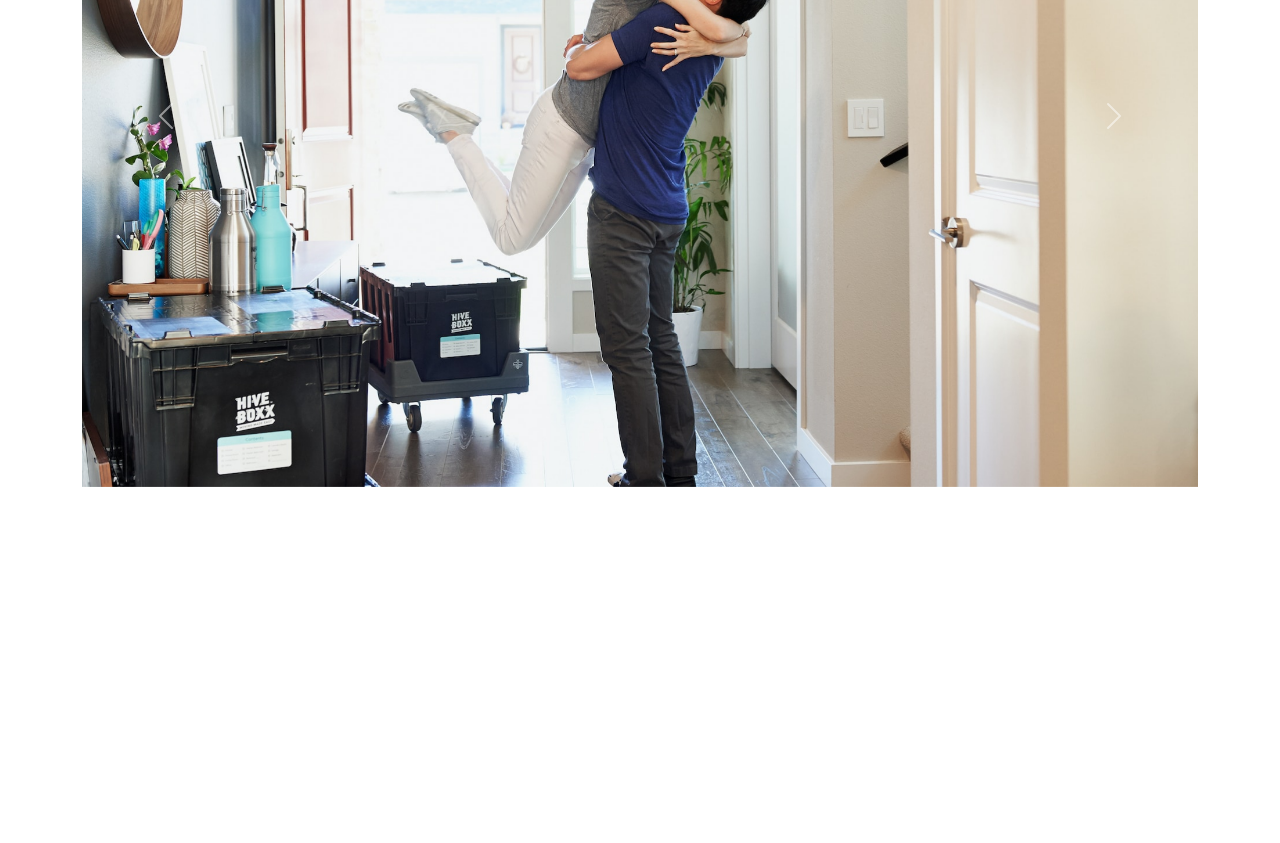
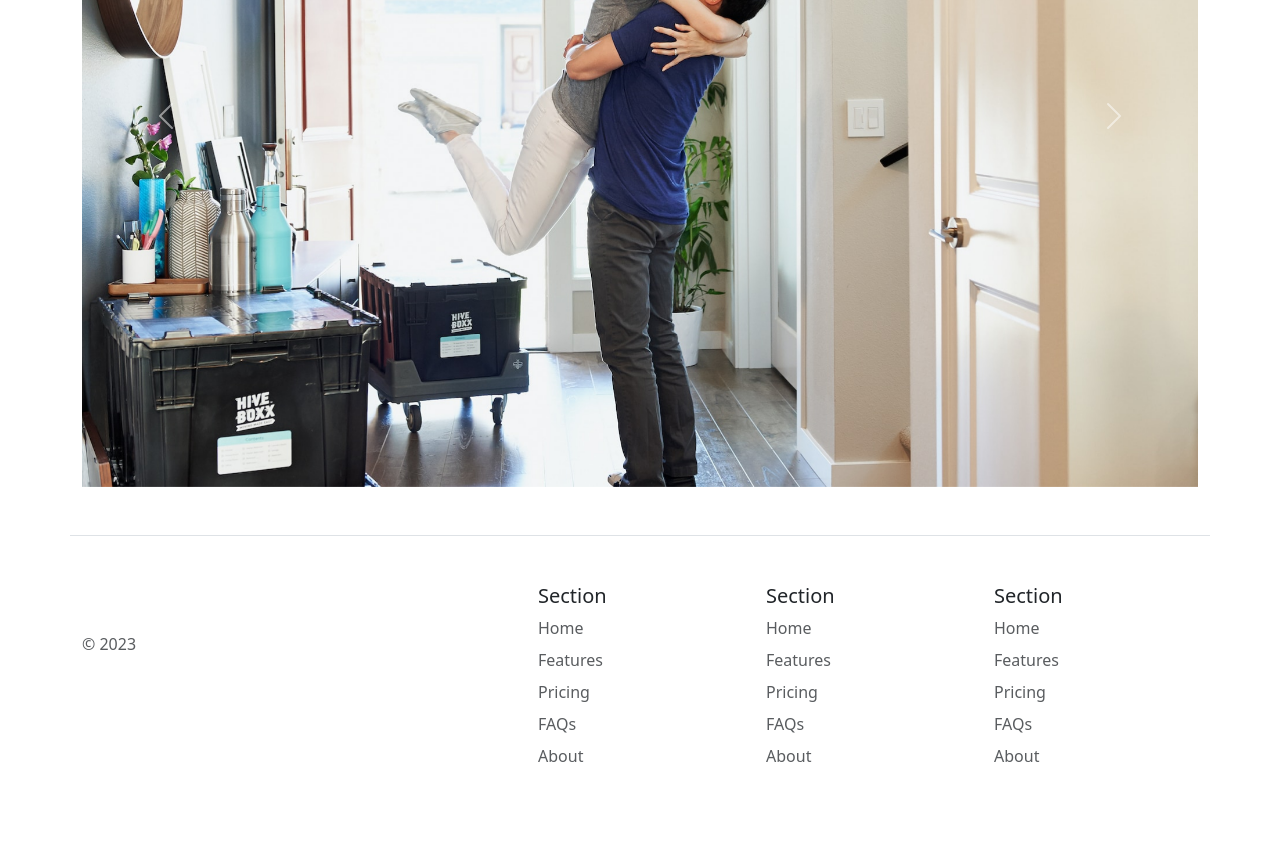
Before and after one commit to YashSingh1110/Move-it-project, a plain HTML site: page index.html in a window 1280 px wide. Shown: the part 1673-2516 px from the top of the page. Before the commit the page ends 2160 px from the top, so only its background shows below. Drawn offline with nearby package versions, Linux system fonts and the light colour scheme.

Commit message:
index.html

```diff
--- a/index.html
+++ b/index.html
@@ -130,6 +130,55 @@
     </button>
   </div>
 </div>
+<div class="container">
+  <footer class="row row-cols-1 row-cols-sm-2 row-cols-md-5 py-5 my-5 border-top">
+    <div class="col mb-3">
+      <a href="/" class="d-flex align-items-center mb-3 link-body-emphasis text-decoration-none">
+        <svg class="bi me-2" width="40" height="32">
+          <use xlink:href="#bootstrap"></use>
+        </svg>
+      </a>
+      <p class="text-body-secondary">© 2023</p>
+    </div>
+
+    <div class="col mb-3">
+
+    </div>
+
+    <div class="col mb-3">
+      <h5>Section</h5>
+      <ul class="nav flex-column">
+        <li class="nav-item mb-2"><a href="#" class="nav-link p-0 text-body-secondary">Home</a></li>
+        <li class="nav-item mb-2"><a href="#" class="nav-link p-0 text-body-secondary">Features</a></li>
+        <li class="nav-item mb-2"><a href="#" class="nav-link p-0 text-body-secondary">Pricing</a></li>
+        <li class="nav-item mb-2"><a href="#" class="nav-link p-0 text-body-secondary">FAQs</a></li>
+        <li class="nav-item mb-2"><a href="#" class="nav-link p-0 text-body-secondary">About</a></li>
+      </ul>
+    </div>
+
+    <div class="col mb-3">
+      <h5>Section</h5>
+      <ul class="nav flex-column">
+        <li class="nav-item mb-2"><a href="#" class="nav-link p-0 text-body-secondary">Home</a></li>
+        <li class="nav-item mb-2"><a href="#" class="nav-link p-0 text-body-secondary">Features</a></li>
+        <li class="nav-item mb-2"><a href="#" class="nav-link p-0 text-body-secondary">Pricing</a></li>
+        <li class="nav-item mb-2"><a href="#" class="nav-link p-0 text-body-secondary">FAQs</a></li>
+        <li class="nav-item mb-2"><a href="#" class="nav-link p-0 text-body-secondary">About</a></li>
+      </ul>
+    </div>
+
+    <div class="col mb-3">
+      <h5>Section</h5>
+      <ul class="nav flex-column">
+        <li class="nav-item mb-2"><a href="#" class="nav-link p-0 text-body-secondary">Home</a></li>
+        <li class="nav-item mb-2"><a href="#" class="nav-link p-0 text-body-secondary">Features</a></li>
+        <li class="nav-item mb-2"><a href="#" class="nav-link p-0 text-body-secondary">Pricing</a></li>
+        <li class="nav-item mb-2"><a href="#" class="nav-link p-0 text-body-secondary">FAQs</a></li>
+        <li class="nav-item mb-2"><a href="#" class="nav-link p-0 text-body-secondary">About</a></li>
+      </ul>
+    </div>
+  </footer>
+</div>
   <script src="https://cdn.jsdelivr.net/npm/bootstrap@5.3.2/dist/js/bootstrap.bundle.min.js" integrity="sha384-C6RzsynM9kWDrMNeT87bh95OGNyZPhcTNXj1NW7RuBCsyN/o0jlpcV8Qyq46cDfL" crossorigin="anonymous"></script>
 </body>
 </html>
```
